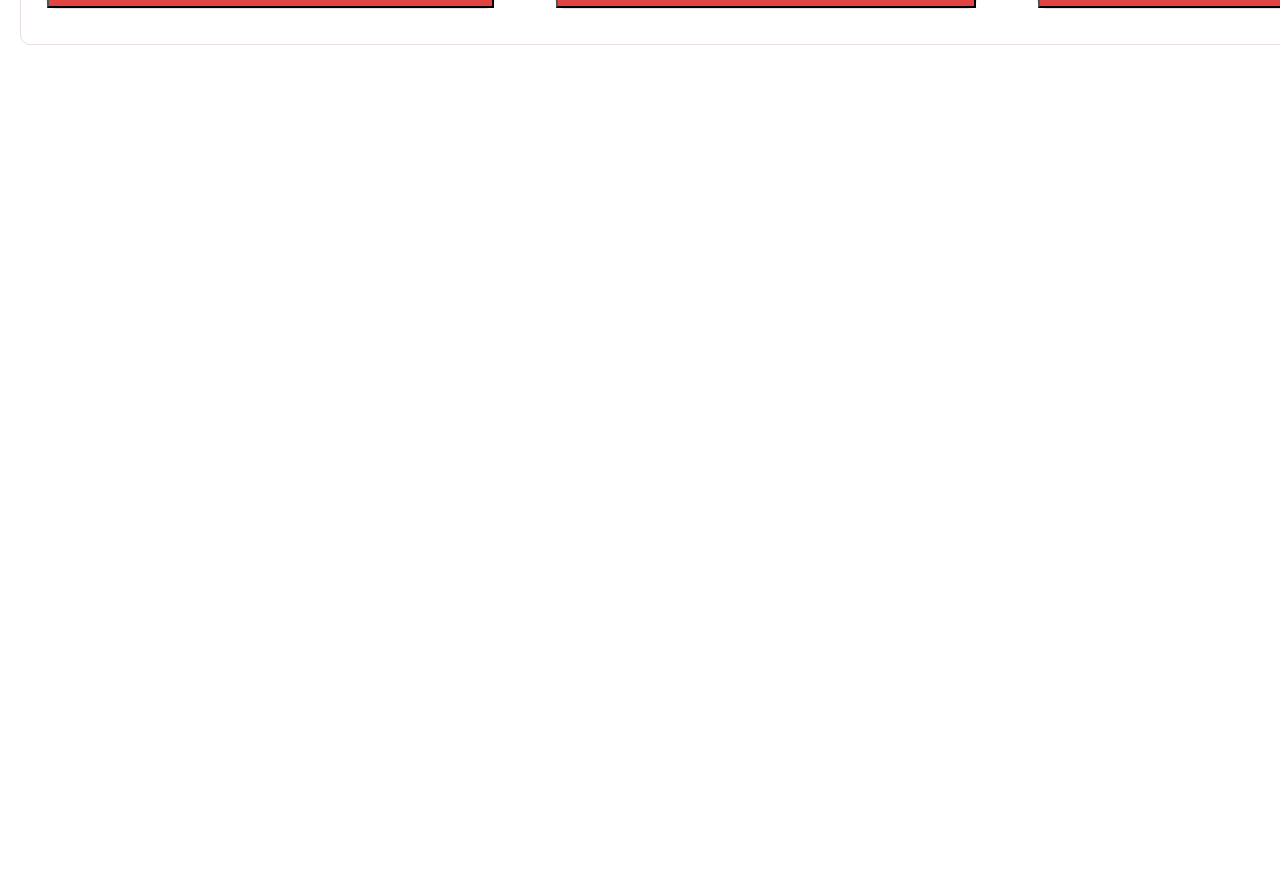
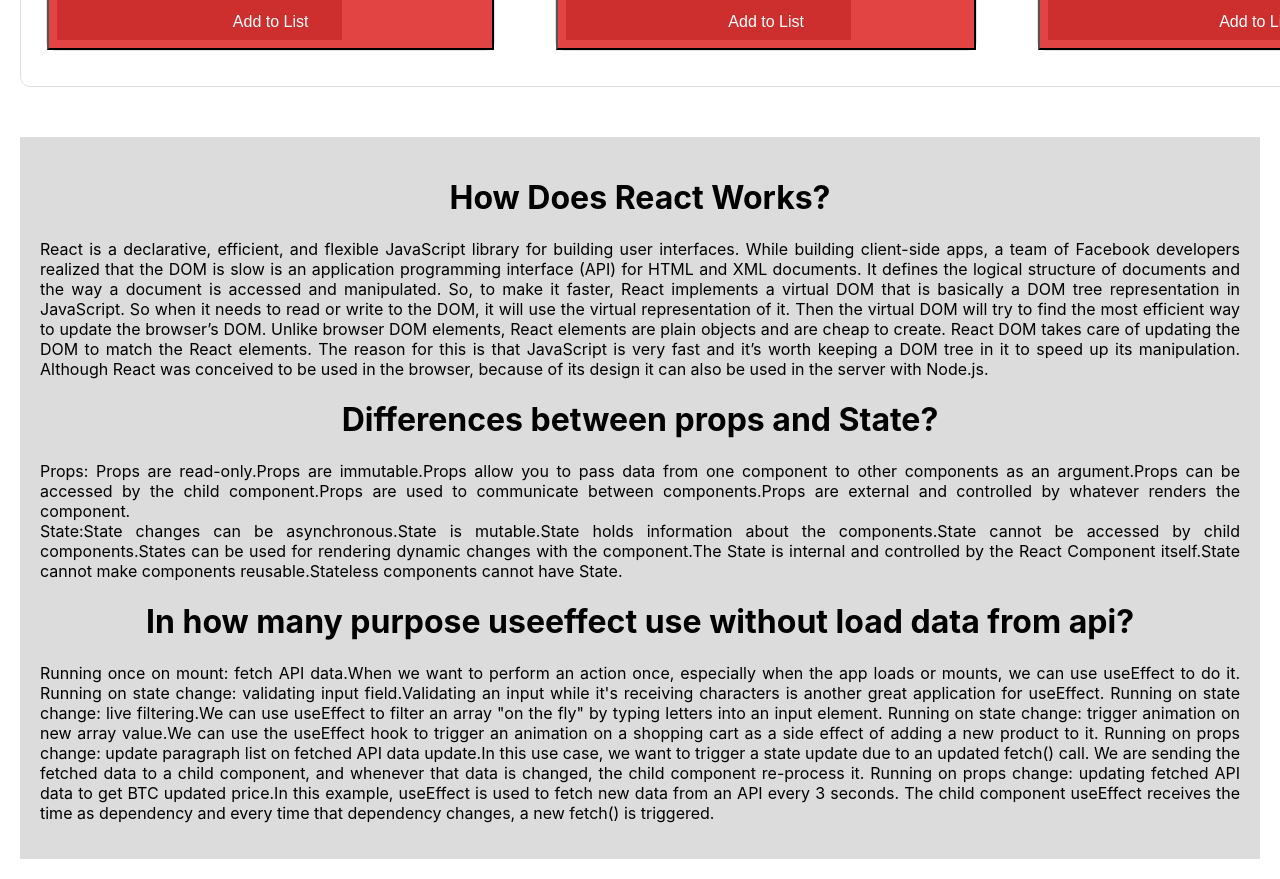
Before and after one commit to TajbeerAhamed/feel-better-fitness, a React (Create React App) app: page / in a window 1280 px wide. Shown: the part 1040-1919 px from the top of the page. Before the commit the page ends 1115 px from the top, so only its background shows below. Built offline with nearby package versions, Linux system fonts and the light colour scheme; grey boxes are pictures that could not be loaded.

Commit message:
ans added

```diff
--- a/package.json
+++ b/package.json
@@ -3,6 +3,9 @@
   "version": "0.1.0",
   "private": true,
   "dependencies": {
+    "@fortawesome/fontawesome-svg-core": "^6.2.0",
+    "@fortawesome/free-solid-svg-icons": "^6.2.0",
+    "@fortawesome/react-fontawesome": "^0.2.0",
     "@testing-library/jest-dom": "^5.16.5",
     "@testing-library/react": "^13.4.0",
     "@testing-library/user-event": "^13.5.0",
--- a/src/App.js
+++ b/src/App.js
@@ -2,12 +2,14 @@ import logo from './logo.svg';
 import './App.css';
 import Header from './components/Header/Header';
 import Exercise from './components/Exercise/Exercise';
+import Footer from './components/Footer/Footer';
 
 function App() {
   return (
     <div >
       <Header></Header>
       <Exercise></Exercise>
+      <Footer></Footer>
     </div>
   );
 }
--- a/src/components/Exercise/Exercise.css
+++ b/src/components/Exercise/Exercise.css
@@ -16,6 +16,9 @@
     .practice-section{
         grid-template-columns: repeat(2,1fr);
     }
+    .exercise-section{
+        grid-template-columns: 4fr;
+    }
 
 }
 @media screen and (max-width:576px) {
--- /dev/null
+++ b/src/components/Footer/Footer.css
@@ -0,0 +1,10 @@
+.answers{
+    margin: 20px;
+    padding: 20px;
+    text-align: justify;
+    background-color: gainsboro;
+
+}
+.question{
+    text-align: center;
+}
--- /dev/null
+++ b/src/components/Footer/Footer.js
@@ -0,0 +1,26 @@
+import React from 'react';
+import './Footer.css'
+
+const Footer = () => {
+    return (
+        <div className='answers'>
+            <h1 className='question'>How Does React Works?</h1>
+            <p>React is a declarative, efficient, and flexible JavaScript library for building user interfaces. While building client-side apps, a team of Facebook developers realized that the DOM is slow  is an application programming interface (API) for HTML and XML documents. It defines the logical structure of documents and the way a document is accessed and manipulated. So, to make it faster, React implements a virtual DOM that is basically a DOM tree representation in JavaScript. So when it needs to read or write to the DOM, it will use the virtual representation of it. Then the virtual DOM will try to find the most efficient way to update the browser’s DOM.
+Unlike browser DOM elements, React elements are plain objects and are cheap to create. React DOM takes care of updating the DOM to match the React elements. The reason for this is that JavaScript is very fast and it’s worth keeping a DOM tree in it to speed up its manipulation.
+Although React was conceived to be used in the browser, because of its design it can also be used in the server with Node.js. </p>
+<h1 className='question'>Differences between props and State?</h1>
+<p>Props: Props are read-only.Props are immutable.Props allow you to pass data from one component to other components as an argument.Props can be accessed by the child component.Props are used to communicate between components.Props are external and controlled by whatever renders the component. <br />
+State:State changes can be asynchronous.State is mutable.State holds information about the components.State cannot be accessed by child components.States can be used for rendering dynamic changes with the component.The State is internal and controlled by the React Component itself.State cannot make components reusable.Stateless components cannot have State.
+</p>
+<h1 className='question'>In how many purpose useeffect use without load data from api?</h1>
+<p>Running once on mount: fetch API data.When we want to perform an action once, especially when the app loads or mounts, we can use useEffect to do it.
+Running on state change: validating input field.Validating an input while it's receiving characters is another great application for useEffect.
+Running on state change: live filtering.We can use useEffect to filter an array "on the fly" by typing letters into an input element.
+Running on state change: trigger animation on new array value.We can use the useEffect hook to trigger an animation on a shopping cart as a side effect of adding a new product to it.
+Running on props change: update paragraph list on fetched API data update.In this use case, we want to trigger a state update due to an updated fetch() call. We are sending the fetched data to a child component, and whenever that data is changed, the child component re-process it.
+Running on props change: updating fetched API data to get BTC updated price.In this example, useEffect is used to fetch new data from an API every 3 seconds. The child component useEffect receives the time as dependency and every time that dependency changes, a new fetch() is triggered.</p>
+        </div>
+    );
+};
+
+export default Footer;
--- a/src/components/Header/Header.css
+++ b/src/components/Header/Header.css
@@ -5,3 +5,6 @@
 .heading-name{
     color: red;
 }
+.icon{
+    /* display: flex; */
+}
--- a/src/components/Header/Header.js
+++ b/src/components/Header/Header.js
@@ -1,10 +1,16 @@
+import { FontAwesomeIcon } from '@fortawesome/react-fontawesome';
+import { faDumbbell } from '@fortawesome/free-solid-svg-icons'
+
 import React from 'react';
 import './Header.css'
 
 const Header = () => {
     return (
         <div className='heading'>
+           <div className='icon'>
+           <FontAwesomeIcon icon={faDumbbell}></FontAwesomeIcon>
            <h1 className='heading-name'>Feel-Better-Fitness</h1>
+           </div>
            <h2>Select Burn and Blast</h2>
         </div>
     );
```
Also changed, not shown: 1 other file (tests, documents, lock files or other folders).
